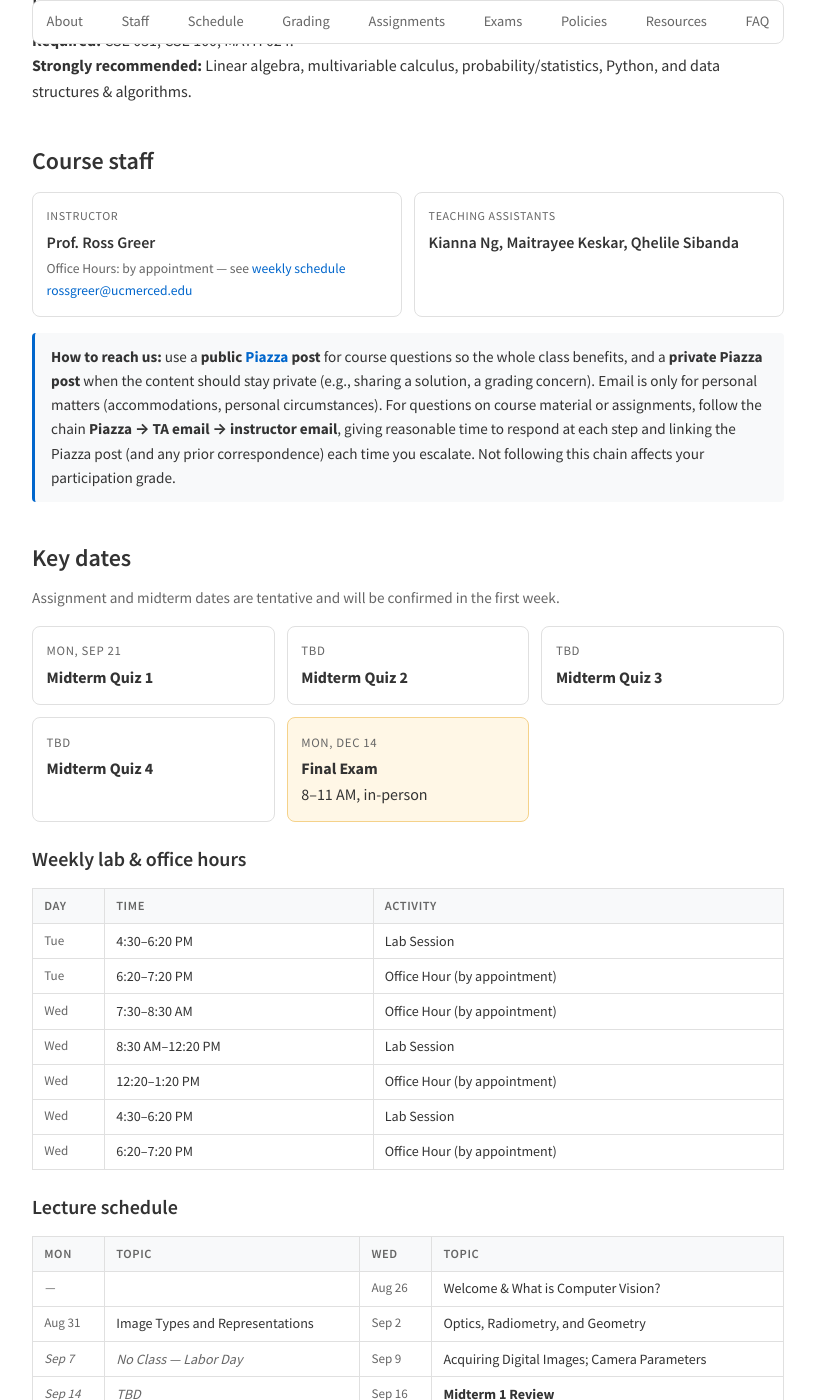
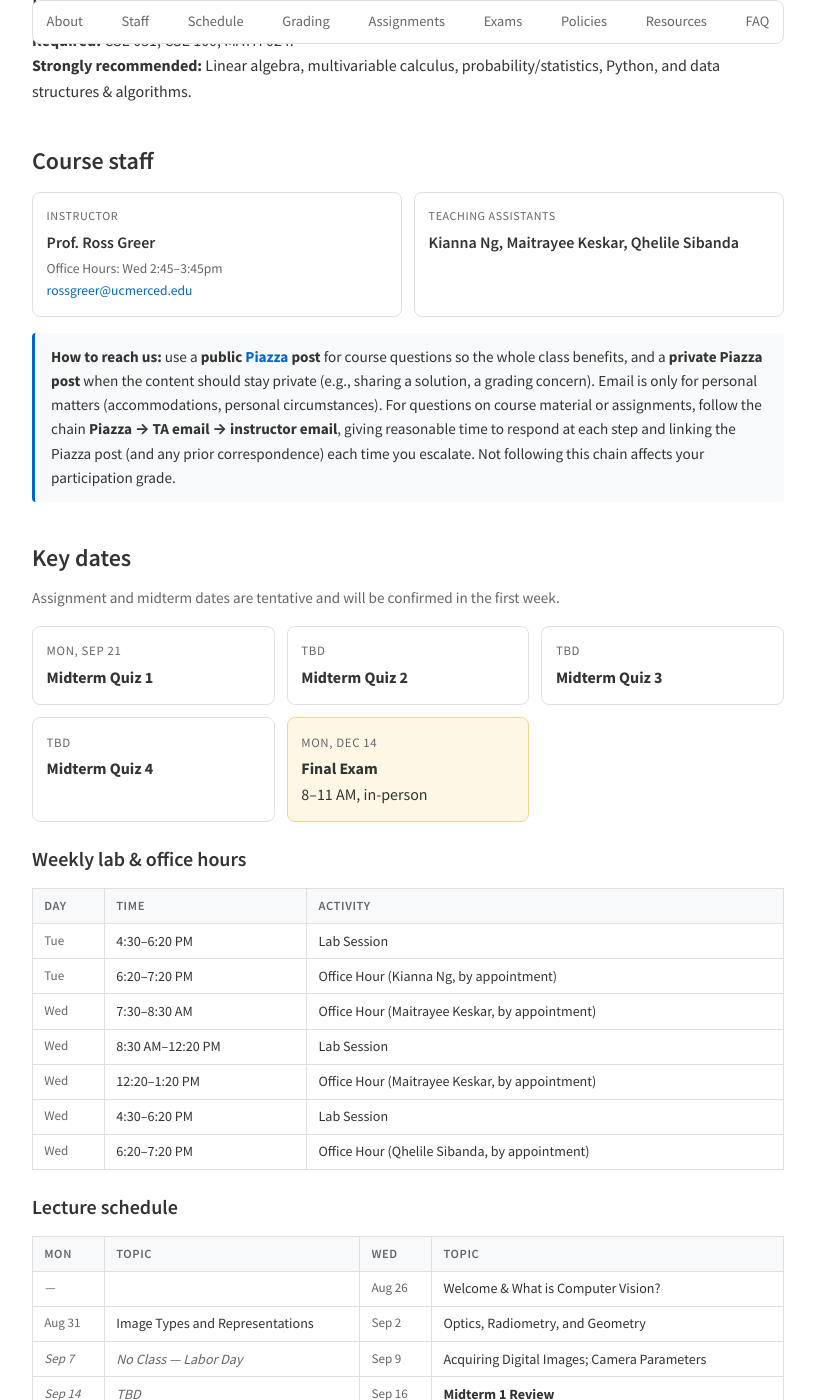
Before and after one commit to rossgreer/rossgreer.github.io, a Jekyll site: the page built from cse185.md, in a window 1280 px wide and 1400 px high, scrolled down 836 px. Shown: the whole window, without its empty margins (232-1047 px from the left). Built offline with Jekyll 4.4.1, drawn with Linux system fonts in a browser that asks for light colours; some web fonts are replaced; some of the changed text lies outside the part shown.

Commit message:
Attribute TA office hours and restore instructor OH on CSE 185 page
Co-Authored-By: Claude Sonnet 5 <noreply@anthropic.com>
Claude-Session: https://claude.ai/code/session_01ESWGMT5CaBQY6prWJWdgGL

```diff
--- a/cse185.md
+++ b/cse185.md
@@ -18,8 +18,8 @@ permalink: /teaching/cse185/
   </div>
   <div class="qf-card">
     <div class="qf-label">Office Hours</div>
-    <div class="qf-value">By appointment</div>
-    <div class="qf-sub">See <a href="#schedule">weekly schedule</a></div>
+    <div class="qf-value">Wed 2:45&ndash;3:45pm</div>
+    <div class="qf-sub">TA hours: see <a href="#schedule">weekly schedule</a></div>
   </div>
   <div class="qf-card">
     <div class="qf-label">Communication</div>
@@ -55,7 +55,7 @@ permalink: /teaching/cse185/
     <div class="staff-card">
       <div class="staff-role">Instructor</div>
       <div class="staff-name">Prof. Ross Greer</div>
-      <div class="staff-detail">Office Hours: by appointment &mdash; see <a href="#schedule">weekly schedule</a></div>
+      <div class="staff-detail">Office Hours: Wed 2:45&ndash;3:45pm</div>
       <div class="staff-detail"><a href="mailto:rossgreer@ucmerced.edu">rossgreer@ucmerced.edu</a></div>
     </div>
     <div class="staff-card">
@@ -102,12 +102,12 @@ permalink: /teaching/cse185/
     </thead>
     <tbody>
       <tr><td class="sch-date">Tue</td><td>4:30&ndash;6:20 PM</td><td>Lab Session</td></tr>
-      <tr><td class="sch-date">Tue</td><td>6:20&ndash;7:20 PM</td><td>Office Hour (by appointment)</td></tr>
-      <tr><td class="sch-date">Wed</td><td>7:30&ndash;8:30 AM</td><td>Office Hour (by appointment)</td></tr>
+      <tr><td class="sch-date">Tue</td><td>6:20&ndash;7:20 PM</td><td>Office Hour (Kianna Ng, by appointment)</td></tr>
+      <tr><td class="sch-date">Wed</td><td>7:30&ndash;8:30 AM</td><td>Office Hour (Maitrayee Keskar, by appointment)</td></tr>
       <tr><td class="sch-date">Wed</td><td>8:30 AM&ndash;12:20 PM</td><td>Lab Session</td></tr>
-      <tr><td class="sch-date">Wed</td><td>12:20&ndash;1:20 PM</td><td>Office Hour (by appointment)</td></tr>
+      <tr><td class="sch-date">Wed</td><td>12:20&ndash;1:20 PM</td><td>Office Hour (Maitrayee Keskar, by appointment)</td></tr>
       <tr><td class="sch-date">Wed</td><td>4:30&ndash;6:20 PM</td><td>Lab Session</td></tr>
-      <tr><td class="sch-date">Wed</td><td>6:20&ndash;7:20 PM</td><td>Office Hour (by appointment)</td></tr>
+      <tr><td class="sch-date">Wed</td><td>6:20&ndash;7:20 PM</td><td>Office Hour (Qhelile Sibanda, by appointment)</td></tr>
     </tbody>
   </table>
   </div>
@@ -421,7 +421,7 @@ permalink: /teaching/cse185/
   <h2>FAQ</h2>
   <p class="muted">Click a question to expand.</p>
 
-  <details class="faq"><summary>How do I get help when I'm stuck?</summary><p>Post on Piazza first &mdash; classmates and staff respond there, and your question probably helps others too. Come to office hours (by appointment &mdash; see the <a href="#schedule">weekly schedule</a>), or grab help during lab. Email is for private matters.</p></details>
+  <details class="faq"><summary>How do I get help when I'm stuck?</summary><p>Post on Piazza first &mdash; classmates and staff respond there, and your question probably helps others too. Come to office hours (Prof. Greer: Wed 2:45&ndash;3:45pm; TA hours by appointment &mdash; see the <a href="#schedule">weekly schedule</a>), or grab help during lab. Email is for private matters.</p></details>
 
   <details class="faq"><summary>Can I use ChatGPT or Copilot?</summary><p>Not as a solution generator. Pasting AI output as your assignment answer counts as an academic integrity violation. Using AI to learn concepts or debug your own code is fine &mdash; the line is what you submit.</p></details>
 
```
